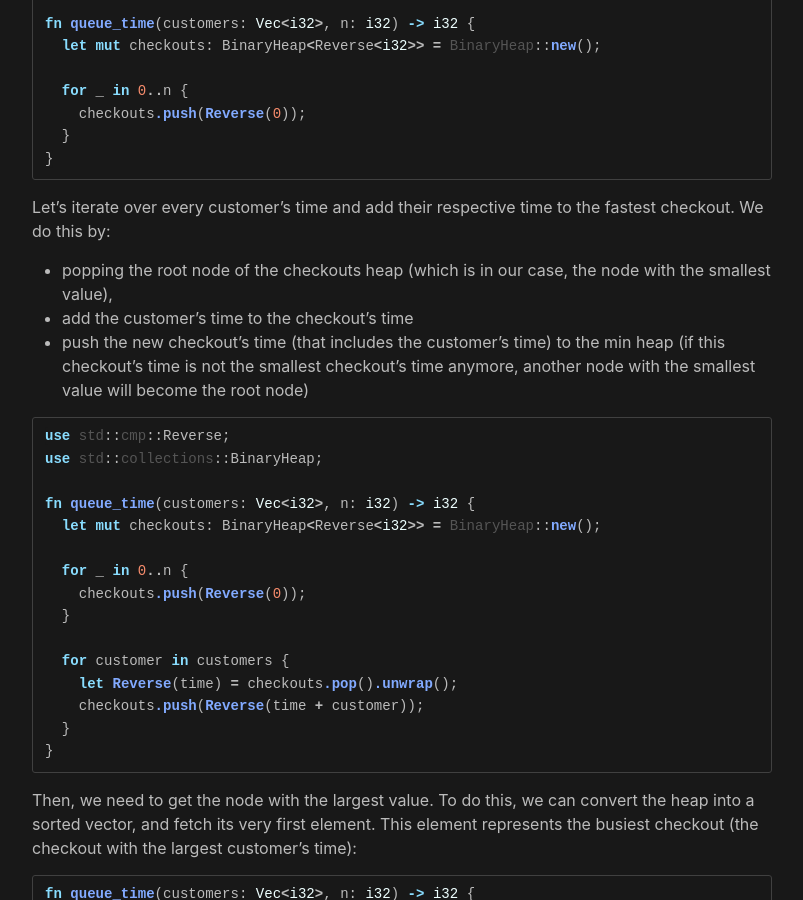
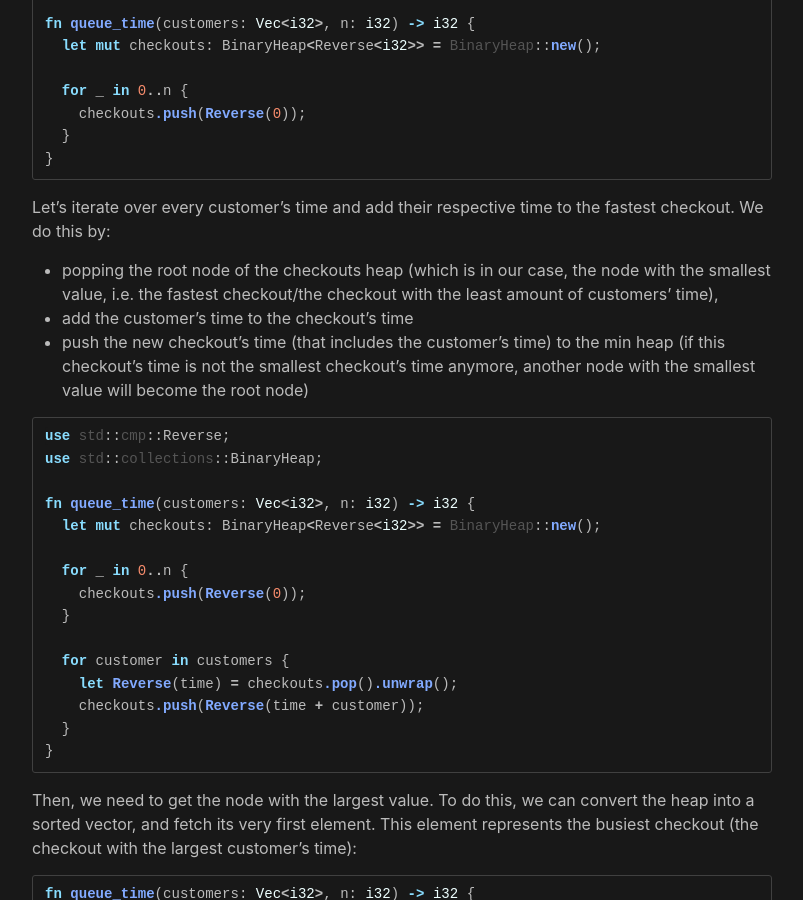
Before and after one commit to ryanzidago/ryanzidago.github.io, a Jekyll site: the page built from _posts/2021-03-31-solving-the-supermarkert-queue-problem-in-rust-using-a-heap.md, in a window 1280 px wide and 900 px high, scrolled down 890 px. Shown: the whole window, without its empty margins (238-1041 px from the left). Built offline with Jekyll 4.4.1, drawn with Linux system fonts in a browser that asks for light colours; our own code applies the rules of GitHub Pages for plain Markdown files.

Commit message:
added more explanation

````diff
--- a/_posts/2021-03-31-solving-the-supermarkert-queue-problem-in-rust-using-a-heap.md
+++ b/_posts/2021-03-31-solving-the-supermarkert-queue-problem-in-rust-using-a-heap.md
@@ -34,7 +34,7 @@ fn queue_time(customers: Vec<i32>, n: i32) -> i32 {
 ```
 
 Let's iterate over every customer's time and add their respective time to the fastest checkout. We do this by:
-- popping the root node of the checkouts heap (which is in our case, the node with the smallest value),
+- popping the root node of the checkouts heap (which is in our case, the node with the smallest value, i.e. the fastest checkout/the checkout with the least amount of customers' time),
 - add the customer's time to the checkout's time
 - push the new checkout's time (that includes the customer's time) to the min heap (if this checkout's time is not the smallest checkout's time anymore, another node with the smallest value will become the root node)
 
````
